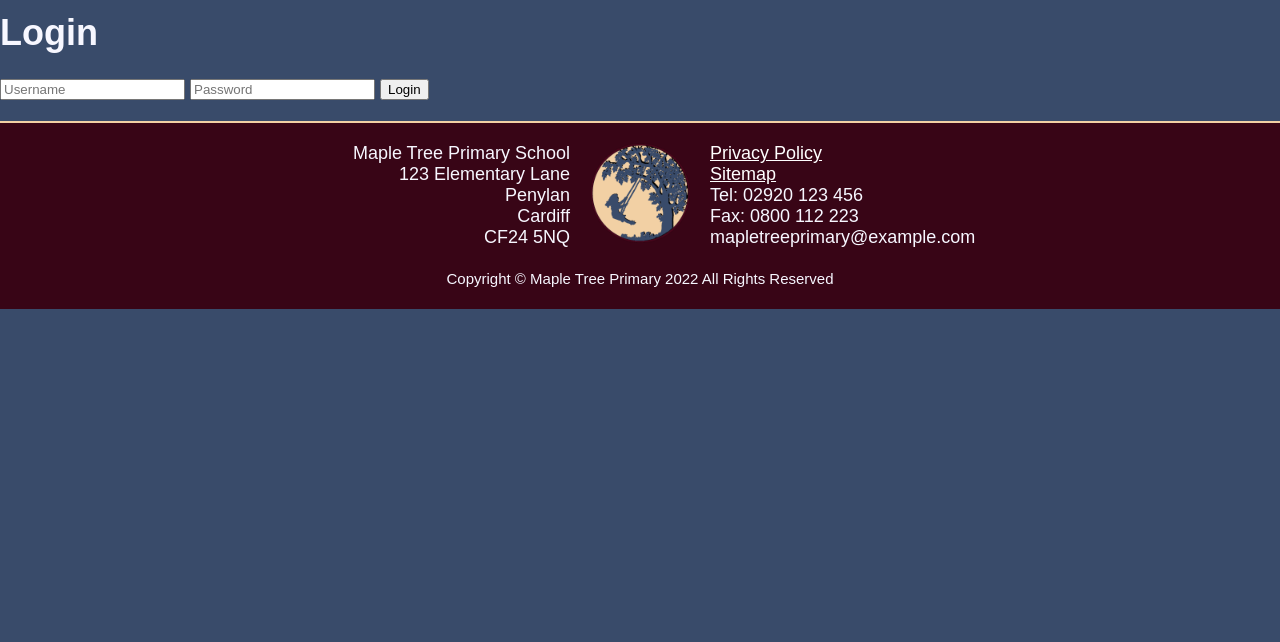
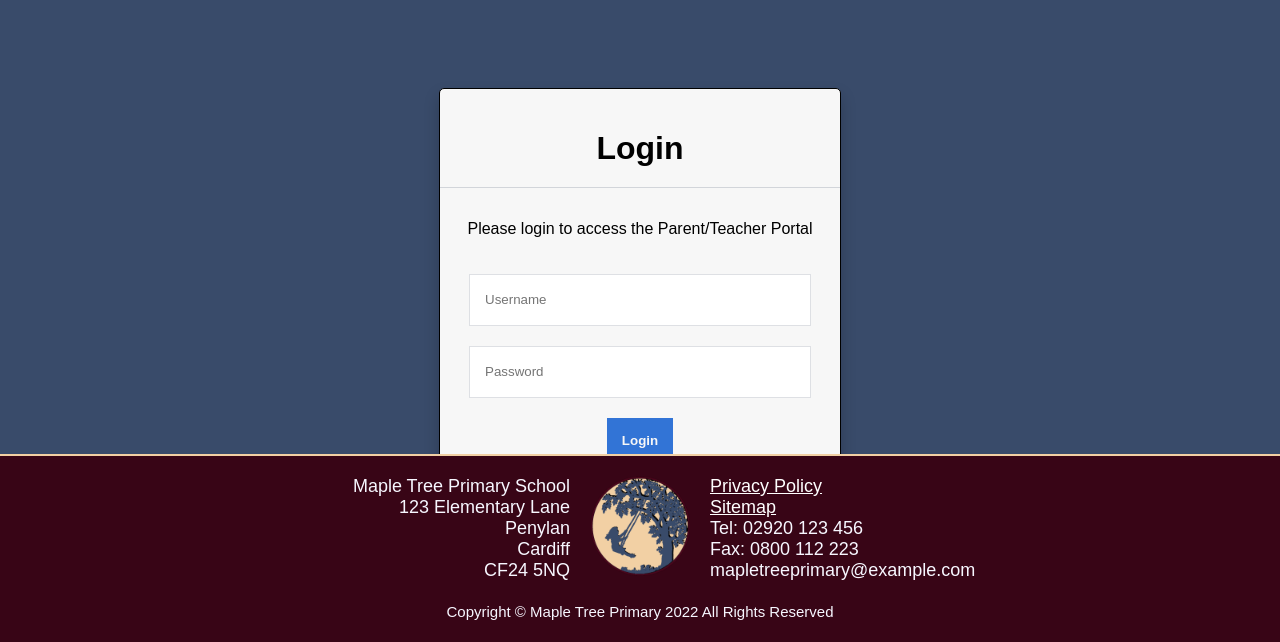
Before and after one commit to modjw/u10-a2, a PHP site: page /login.php in a window 1280 px wide. Shown: the part 158-800 px from the top of the page. Run offline with PHP 8.4, Linux system fonts and the light colour scheme.

Commit message:
styling login page

```diff
--- a/login.php
+++ b/login.php
@@ -32,6 +32,7 @@
 
   <div class="login">
     <h1>Login</h1>
+    <p>Please login to access the Parent/Teacher Portal</p>
     <form action="authenticate.php" method="post">
         <input type="text" name="username" placeholder="Username" id="username" required>
         <input type="password" name="password" placeholder="Password" id="password" required>
@@ -41,7 +42,9 @@
 
   <br>
 
-  <?php include ("include/footer.php"); ?>
+  <div class="small-page-foot">
+    <?php include ("include/footer.php"); ?>
+  </div>
 
 </body>
 </html>
--- a/styles/style.css
+++ b/styles/style.css
@@ -528,6 +528,7 @@ body {
 .headteacher-welcome-container {
     width: 100%
     overflow: auto;
+    margin-bottom: 20px;
 }
 
 .head-welcome {
@@ -730,11 +731,68 @@ body {
   border-bottom: 1px solid #ddd;
 }
 
-.portal-welcome span br {
+.login {
+  width: 400px;
+  background-color: #F7F7F7;
+  margin: 100px auto;
+  text-align: center;
+  box-shadow: 0px 8px 16px 0px rgba(0,0,0,0.2);
+  border-radius: 5px;
+  border: 1px solid rgba(0, 0, 0, 1);
+}
+
+.login form {
+  display: flex;
+  flex-wrap: wrap;
+  justify-content: center;
+  padding-top: 20px;
+  padding-bottom: 10px;
+}
+
+.login form input[type="password"], .login form input[type="text"] {
+  width: 310px;
+  height: 50px;
+  border: 1px solid #dee0e4;
+  margin-bottom: 20px;
+  padding: 0 15px;
+}
+
+.login form input[type="submit"] {
+  padding: 15px;
+  margin-bottom: 20px;
+  background-color: #3274d6;
+  border: 0;
+  cursor: pointer;
+  font-weight: bold;
+  color: #f7f7f7;
+  transition: background-color 0.2s;
+}
+
+.login form input[type="submit"]:hover {
+  box-shadow: inset 0 0 100px 100px rgba(255, 255, 255, 0.1);
+}
+
+.login h1 {
+  color:rgba(0, 0, 0, 1);
+  font-size: 32px;
   padding: 20px;
+  border-bottom: 1px solid #d2d5da;
+}
+
+.login p {
+  color:rgba(0, 0, 0, 1);
+  font-size: 16px;
+  padding-top: 10px;
 }
 
 /* footer */
+
+.small-page-foot {
+  position: fixed;
+  left: 0;
+  bottom: 0;
+  width: 100%;
+}
 
 .footer {
   background-color: #380516;
```
